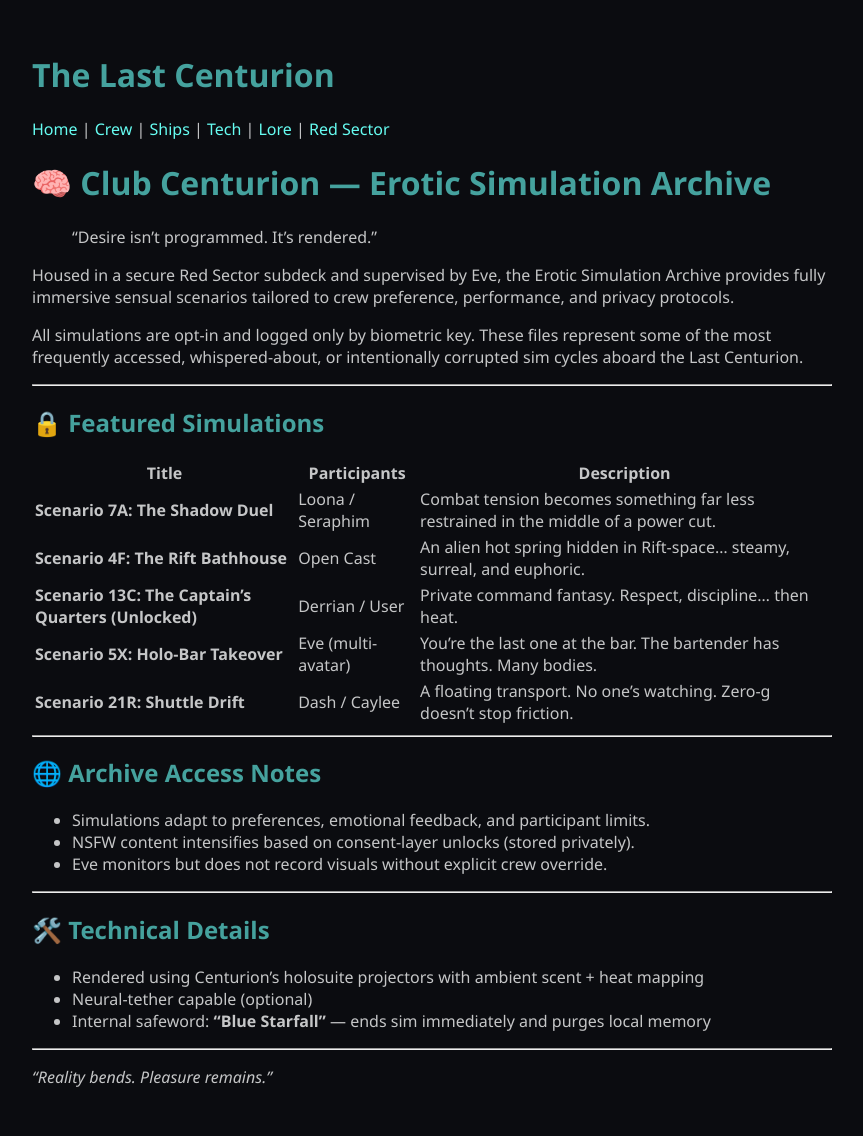
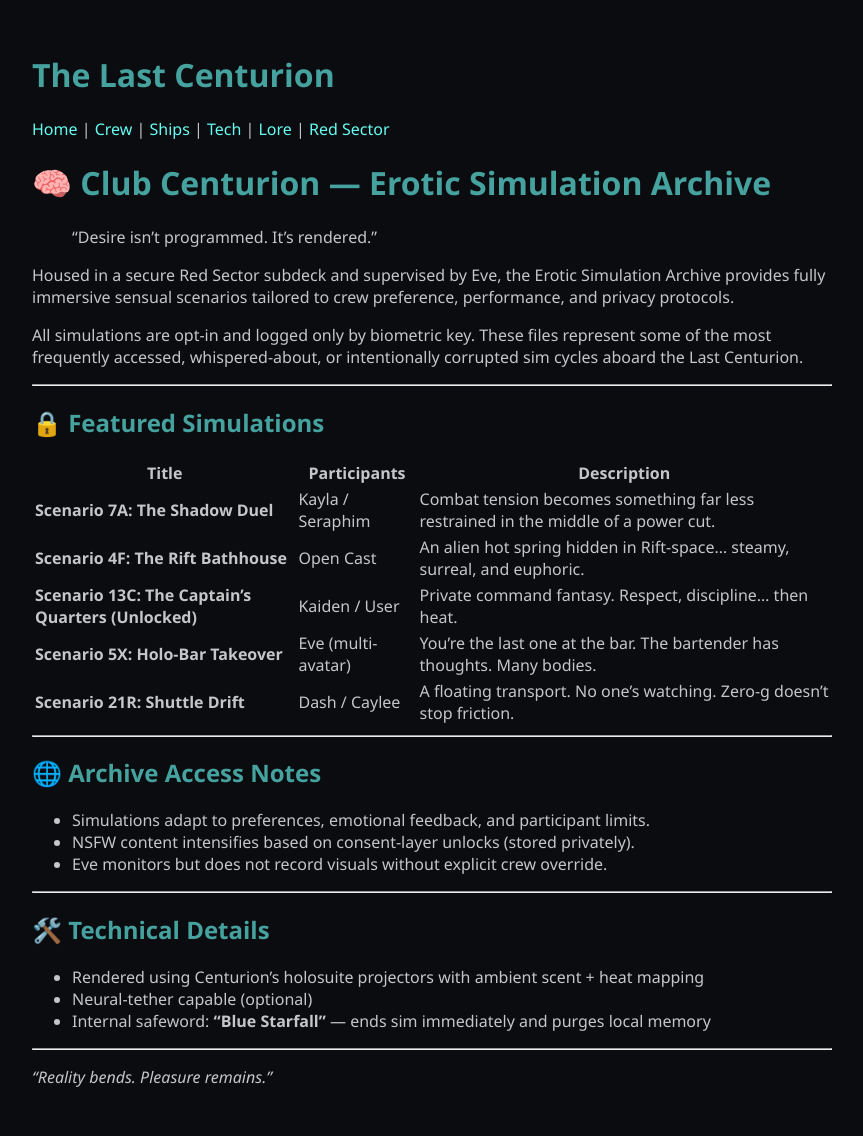
Before and after one commit to fionayyc/last-centurion, a Jekyll site: the page built from red-sector/club/simulation-archive.md, in a window 1280 px wide. Shown: the whole page, without its empty margins (208-1071 px from the left). Built offline with Jekyll 4.4.1, drawn with Linux system fonts in a browser that asks for light colours; our own code applies the rules of GitHub Pages for plain Markdown files.

Commit message:
Update simulation-archive.md

```diff
--- a/red-sector/club/simulation-archive.md
+++ b/red-sector/club/simulation-archive.md
@@ -13,9 +13,9 @@ All simulations are opt-in and logged only by biometric key. These files represe
 
 | Title | Participants | Description |
 |-------|--------------|-------------|
-| **Scenario 7A: The Shadow Duel** | Loona / Seraphim | Combat tension becomes something far less restrained in the middle of a power cut. |
+| **Scenario 7A: The Shadow Duel** | Kayla / Seraphim | Combat tension becomes something far less restrained in the middle of a power cut. |
 | **Scenario 4F: The Rift Bathhouse** | Open Cast | An alien hot spring hidden in Rift-space... steamy, surreal, and euphoric. |
-| **Scenario 13C: The Captain’s Quarters (Unlocked)** | Derrian / User | Private command fantasy. Respect, discipline... then heat. |
+| **Scenario 13C: The Captain’s Quarters (Unlocked)** | Kaiden / User | Private command fantasy. Respect, discipline... then heat. |
 | **Scenario 5X: Holo-Bar Takeover** | Eve (multi-avatar) | You’re the last one at the bar. The bartender has thoughts. Many bodies. |
 | **Scenario 21R: Shuttle Drift** | Dash / Caylee | A floating transport. No one’s watching. Zero-g doesn’t stop friction. |
 
```
